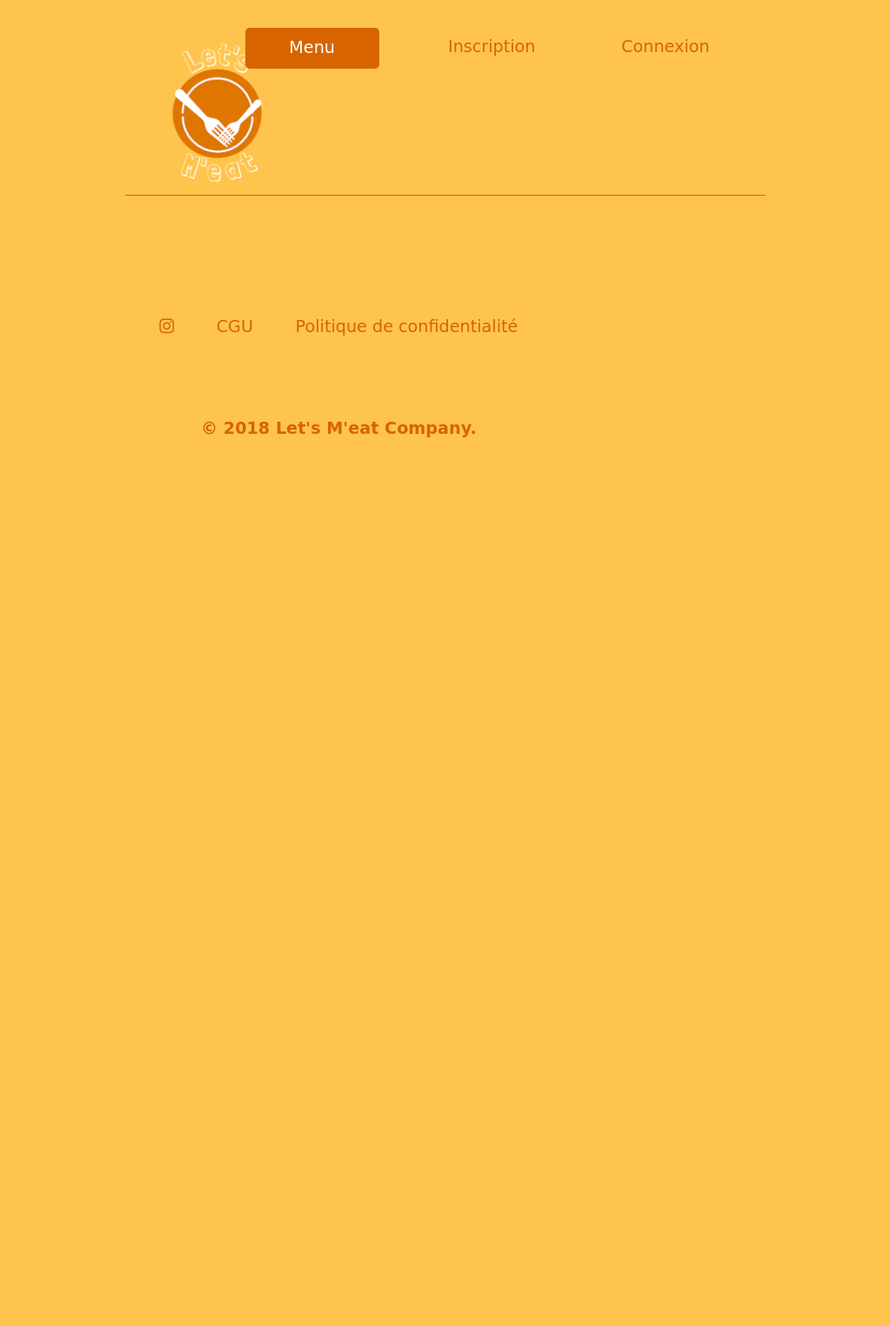
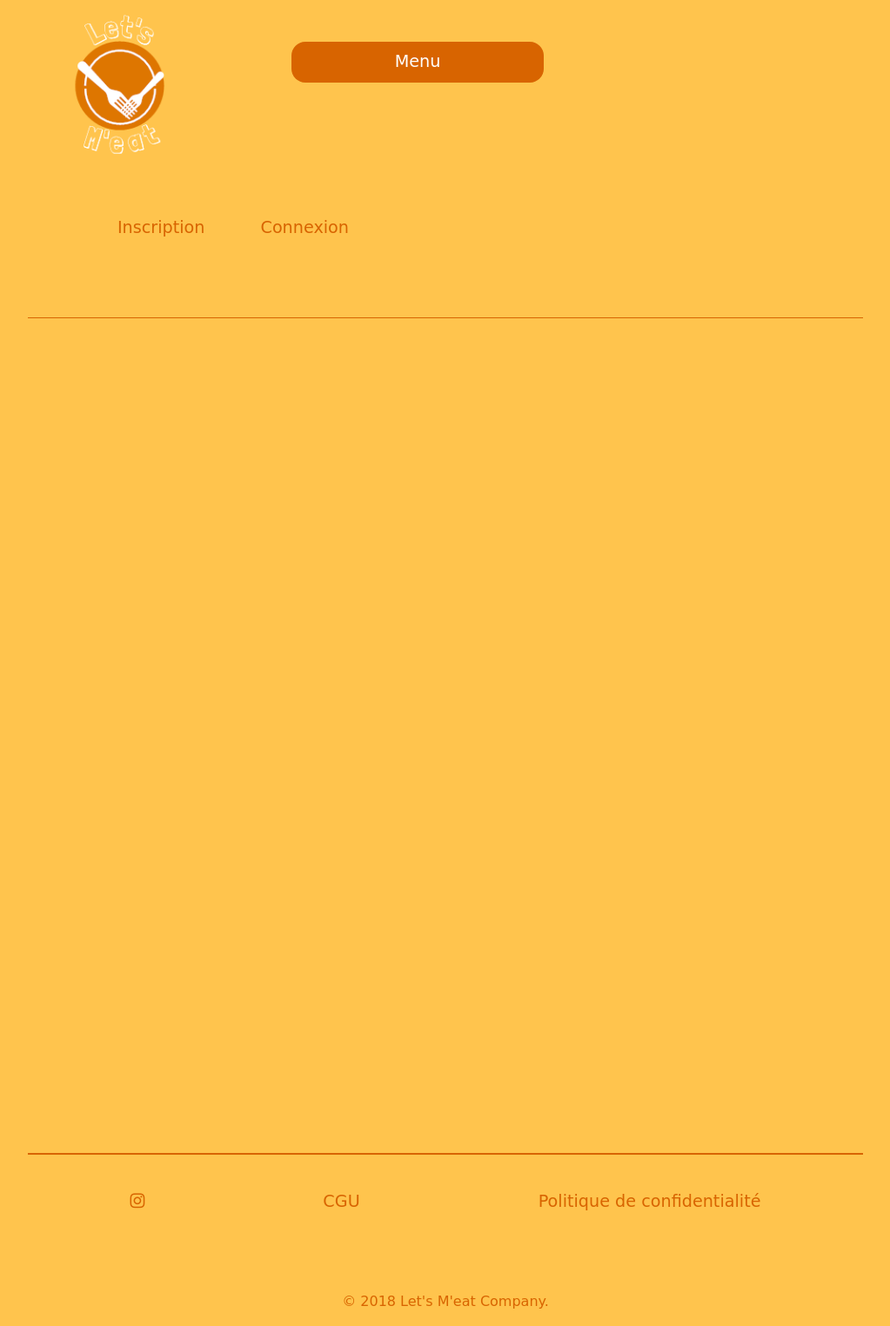
Before and after one commit to Anaisfkc/Letsmeat, a Symfony app: template templates/base.html.twig in a window 1280 px wide. Shown: the whole page at 87% size, without its empty margins (128-1151 px from the left). Before the commit the page ends 503 px from the top, so only its background shows below. Run offline with Twig, Linux system fonts and the light colour scheme; the template is opened without the code that fills it, so the values that code supplies are empty; some libraries are stand-ins or nearby versions; some web fonts are replaced.

Commit message:
modele de base layout

```diff
--- a/public/style.css
+++ b/public/style.css
@@ -6,7 +6,7 @@ body{
     background-size: cover;
     font-family: 'Glass Antiqua', cursive;
     font-size: 1.2rem;
-    margin: 2rem 17rem;
+    margin:0 10rem 0;
 }
 
 .headerrow {
@@ -17,10 +17,12 @@ body{
     background-color: #d86400;
     color:white;
     font-size: 1.2rem;
+    border-radius: 1rem;
 }
 
 .dropdown-menu {
     background-color: #ffc44d;
+    border-radius: 1rem;
 }
 
 .dropdown-item {
@@ -31,7 +33,7 @@ body{
 }
 
 .dropdown-item:hover{
-    font-size:1.3rem;
+    font-size:1.5rem;
     background-color: #d86400;
 }
 
@@ -43,9 +45,14 @@ body{
     color:white;
 }
 
+.divImg {
+    margin-right: 8rem;
+}
+
 img {
     width: 12rem;
     height: 12rem;
+    margin:0;
 }
 
 h1{
@@ -55,10 +62,18 @@ h1{
     font-size: 5rem;
 }
 
+.inscription {
+    margin-right: 2rem;
+}
+
 .login {
     text-align: center;
 }
 
+.ulLogin {
+    float: right;
+    margin: 3rem 0 0 0;
+}
 a{
     color: #d86400;
 }
@@ -69,7 +84,7 @@ a:hover {
 }
 
 .contenu {
-    margin-top: 8rem;
+    height:60rem;
 }
 
 .nav-pills .nav-link.active, .nav-pills .show>.nav-link {
@@ -78,6 +93,7 @@ a:hover {
 
 .nav-link{
     margin-bottom: 5rem;
+    color:#d86400;
 }
 
 .nav-link:hover {
@@ -88,11 +104,75 @@ a:hover {
     background-color:#d86400;
 }
 
-.col-10{
-    border-left: solid 0.1rem #d86400;
+.footer {
+    border-top: solid 0.1rem #d86400;
+}
+
+.piedPage {
+    margin-top:2rem;
 }
 
 .copyR{
     color: #d86400;
-    font-weight: bold;
+    text-align: center;
+    font-size: 1rem;
 }
+
+.slide-in-out
+{
+    text-decoration:none;
+    color:#d86400;
+    display: inline-block;
+    position: relative; /* prepare the position for sliding in and out */
+}
+/* add a empty string before the elment with class .slide-in-out  */
+.slide-in-out:before
+{
+    content: '';
+    display: block;
+    height: 3px;
+    width: 0;
+    transition: width 0s ease, background-color .2s ease;
+    -webkit-transition: width 0s ease, background-color .2s ease;
+    -moz-transition: width 0s ease, background-color .2s ease;
+
+    /* position the content to the left bottom corner of the parent element to make it to slide in from left to right on hover */
+    position: absolute;
+    left: 0;
+    bottom: 0;
+}
+/* add a empty string after the elment with class .slide-in-out  */
+.slide-in-out:after
+{
+    content: '';
+    display: block;
+    height: 3px;
+    width: 0;
+    background: #d86400;
+    transition: width .2s ease;
+    -webkit-transition: width .2s ease, background-color .2s ease;
+    -moz-transition: width .2s ease, background-color .2s ease;
+
+    /* position the content to the left bottom corner of the parent element to make it to slide out from left to right on hover */
+    position: absolute;
+    right: 0;
+    bottom: 0;
+}
+
+/* Change the width and background on hover, aka sliding in and out */
+.slide-in-out:hover:before
+{
+    width: 100%;
+    background: #d86400;
+    transition: width .2s ease;
+    -webkit-transition: width .2s ease;
+    -moz-transition: width .2s ease;
+}
+.slide-in-out:hover:after
+{
+    width: 100%;
+    background: transparent;
+    transition: all 0s ease;
+    -webkit-transition: width 0s ease;
+    -moz-transition: width .0s ease;
+}
--- a/templates/base.html.twig
+++ b/templates/base.html.twig
@@ -11,26 +11,27 @@
         <header class="headerrow">
             <div class="container-fluid">
                 <div class="row">
-                    <div class="col-2">
+                    <div class="col-2 divImg">
                         <img src="../public/img/logoprojet.png" alt="logo">
                     </div>
-                    <div class="col-3">
+                    <div class="col-4">
                         <div class="dropdown">
-                            <button class="btn btnmenu btn-lg btn-block" type="button" id="dropdownMenu2" aria-haspopup="true" aria-expanded="false">Menu</button>
+                            <button class="btn btnmenu btn-lg btn-block" type="button" id="dropdownMenu2" aria-haspopup="true" aria-expanded="false" style="margin: 3rem 0 0 0;">Menu</button>
                             <div class="dropdown-menu" aria-labelledby="dropdownMenu2" id="menu">
-                                <a href="http://"><button class="dropdown-item" type="button" id="menu1" href="#">Proposer/Réserver</button></a>
-                                <a href="http://"><button class="dropdown-item" type="button" id="menu2">Qu'est ce que "Let's M'eat "</button></a>
-                                <a href="http://"><button class="dropdown-item" type="button" id="menu3">Contact</button></a>
+                                <a href="http://"><button class="dropdown-item" type="button" id="menu1">Découvrir le concept "Let's M'eat"</button></a>
+                                <a href="http://"><button class="dropdown-item" type="button" id="menu2">Proposer/Réserver</button></a>
+                                <a href="http://"><button class="dropdown-item" type="button" id="menu3">Profil</button></a>
+                                <a href="http://"><button class="dropdown-item" type="button" id="menu4">Contact</button></a>
                             </div>
                         </div>
                     </div>
-                    <div class="col-7 login">
-                        <ul class="nav nav-pills nav-fill" id="pills-tab" role="tablist">
+                    <div class="col-5 login slidediv">
+                        <ul class="nav nav-pills nav-fill ulLogin" id="pills-tab" role="tablist">
                             <li class="nav-item">
-                                <a class="nav-link navhead" id="pills-home-tab" href="#pills-home" role="tab" aria-controls="pills-home" aria-selected="true">Inscription</a>
+                                <a class="nav-link slide-in-out inscription" id="pills-home-tab" href="#pills-home" role="tab" aria-controls="pills-home" aria-selected="true">Inscription</a>
                             </li>
                             <li class="nav-item">
-                                <a class="nav-link navhead" id="pills-profile-tab" href="#pills-profile" role="tab" aria-controls="pills-profile" aria-selected="false">Connexion</a>
+                                <a class="nav-link slide-in-out" id="pills-profile-tab" href="#pills-profile" role="tab" aria-controls="pills-profile" aria-selected="false">Connexion</a>
                             </li>
                         </ul>
                     </div>
@@ -40,31 +41,32 @@
         <main>
             <div class="container">
                 <div class="row">
-                    <div class="col-12">
-
+                    <div class="col-12 contenu">
                     </div>
                 </div>
             </div>
         </main>
 
-        <footer class="depage">
+        <footer class="footer">
             <div class="container">
-                <div class="row contenu">
-                    <div class="col-8">
+                <div class="row footer">
+                    <div class="col-12 piedPage slidediv">
                         <ul class="nav justify-content-center nav-fill">
                             <li class="nav-item">
-                                <a class="nav-link active" href="#"><i class="fab fa-instagram"></i></a>
+                                <a class="nav-link active slide-in-out" href="#"><i class="fab fa-instagram"></i></a>
                             </li>
                             <li class="nav-item">
-                                <a class="nav-link" href="#">CGU</a>
+                                <a class="nav-link slide-in-out" href="#">CGU</a>
                             </li>
                             <li class="nav-item">
-                                <a class="nav-link" href="#">Politique de confidentialité</a>
-                            </li>
-                            <li>
-                                <p class="copyR">© 2018 Let's M'eat Company.</p>
+                                <a class="nav-link slide-in-out" href="#">Politique de confidentialité</a>
                             </li>
                         </ul>
+                    </div>
+                </div>
+                <div class="row">
+                    <div class="col-12">
+                        <p class="copyR">© 2018 Let's M'eat Company.</p>
                     </div>
                 </div>
             </div>
```
